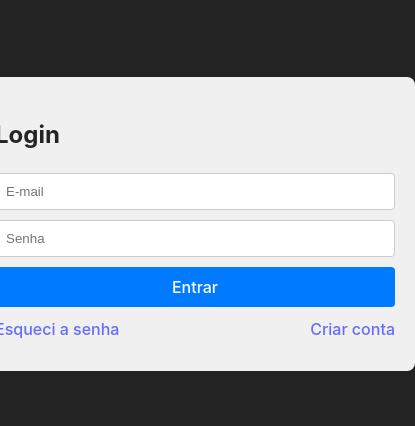
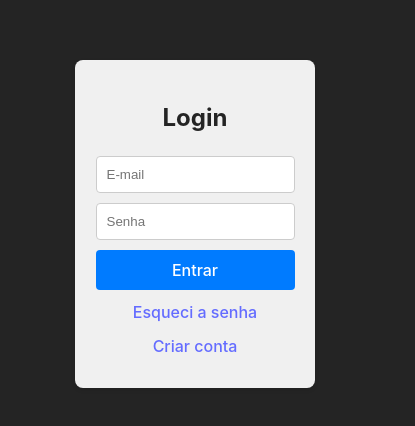
Before and after one commit to tabaesso/movies-match-ui, a React (Vite) app: page / in a window 390 px wide. Shown: the part 198-624 px from the top of the page, 415 px wide, since content can reach past the window. Built offline with nearby package versions, Linux system fonts and the light colour scheme.

Commit message:
Fix responsiviness

```diff
--- a/src/components/styles.ts
+++ b/src/components/styles.ts
@@ -11,7 +11,8 @@ export const Container = styled.div`
 export const Content = styled.div`
   display: flex;
   flex-direction: column;
-  width: 400px;
+  width: 90%; /* Usando porcentagem para largura */
+  max-width: 400px; /* Definindo largura máxima */
   margin: 5px 0;
   padding: 20px;
   background-color: #f0f0f0;
@@ -19,11 +20,18 @@ export const Content = styled.div`
   box-shadow: 0px 2px 4px rgba(0, 0, 0, 0.1);
   max-height: 600px;
   overflow-y: auto;
+
+  @media (max-width: 768px) {
+    align-items: center;
+    width: 100%;
+    max-width: 200px;
+  }
 `;
 
 export const JustifyRow = styled.div`
   display: flex;
+  flex-wrap: wrap; /* Permite que os links quebrem para a próxima linha em telas menores */
   gap: 10px;
-  justify-content: space-between;
+  justify-content: center; /* Centraliza os links horizontalmente */
   padding: 10px 0;
 `;
--- a/src/pages/Home/styles.ts
+++ b/src/pages/Home/styles.ts
@@ -6,6 +6,7 @@ export const PageContainer = styled.div`
   align-items: center;
   justify-content: center;
   min-height: 100vh;
+  text-align: center;
 `;
 
 export const ContentWrapper = styled.div`
```
